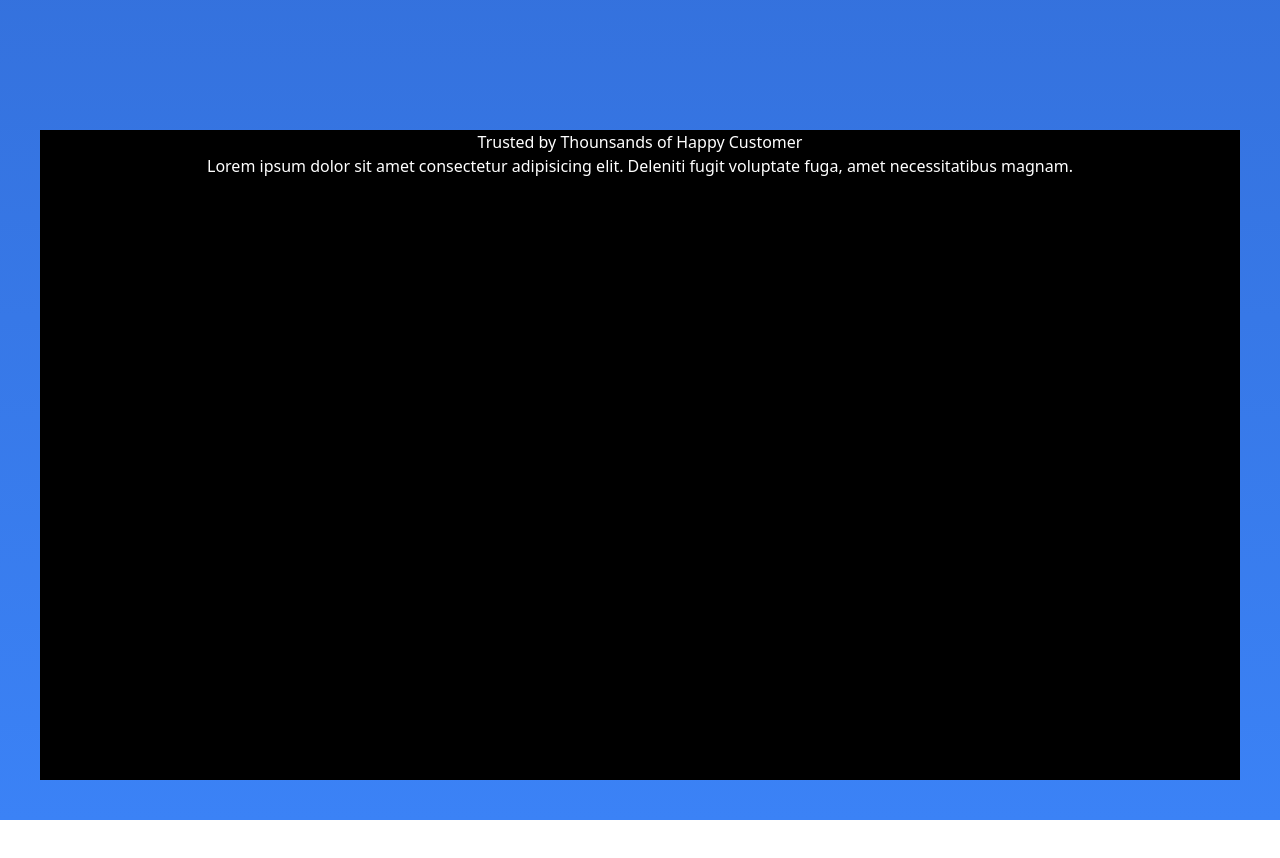
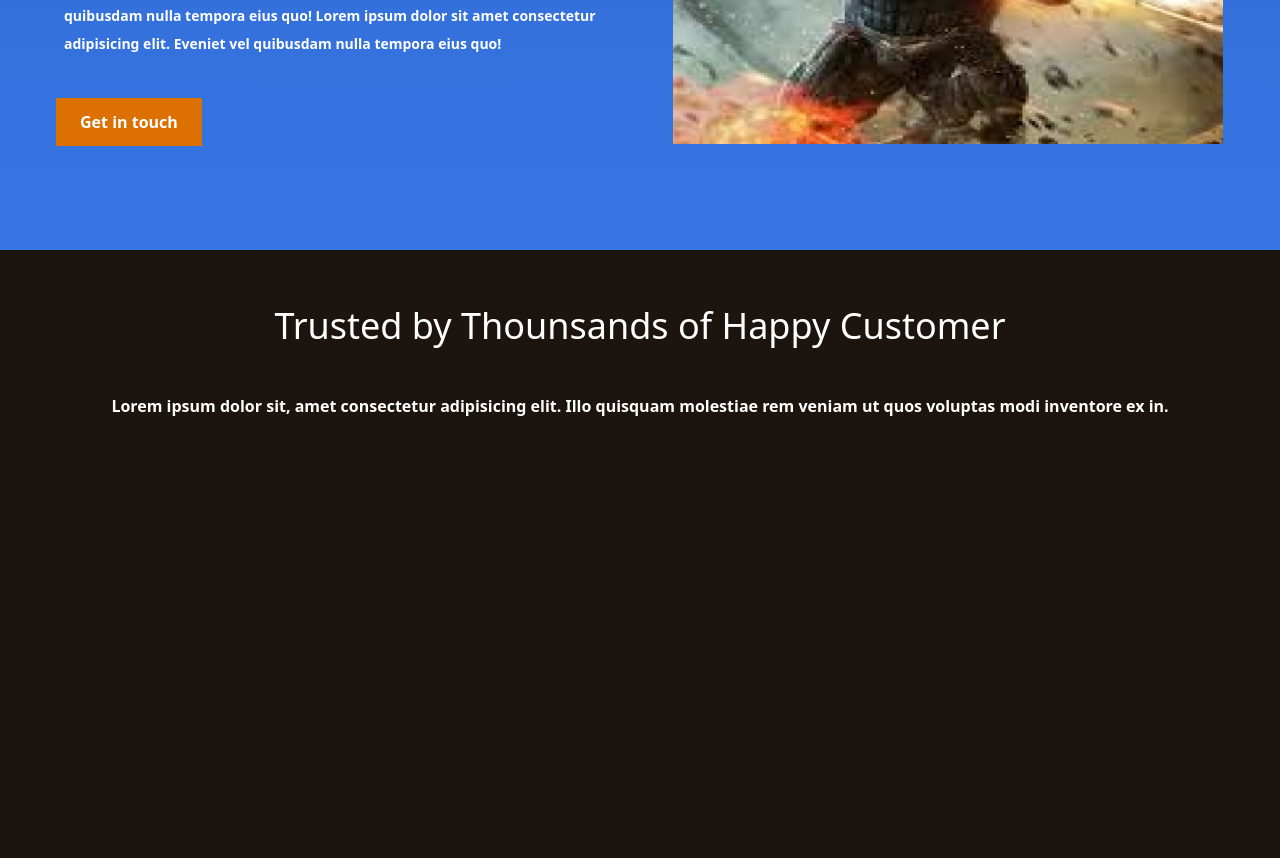
Before and after one commit to Kevin-ORojas/PageGaming, a React (Vite) app: page /portfolio in a window 1280 px wide. Shown: the part 2880-3738 px from the top of the page. Before the commit the page ends 3700 px from the top, so only its background shows below. Built offline with nearby package versions, Linux system fonts and the light colour scheme.

Commit message:
section en proceso

```diff
--- a/src/pages/Portfolio.jsx
+++ b/src/pages/Portfolio.jsx
@@ -35,7 +35,7 @@ const Portfolio = () => {
   }, [location.pathname]);
 
   return (
-    <main className="bg-gradient-to-b p-10 text-white from-blue-900  to-blue-500 min-h-screen">
+    <main className="bg-gradient-to-b  text-white from-blue-900  to-blue-500 min-h-screen">
       <div className="text-black font-bold text-sm mb-4 flex justify-center items-center h-[20vh] ">
         {breadcrumbs.length > 0 && (
           <>
@@ -56,7 +56,7 @@ const Portfolio = () => {
         </p>
       </div>
 
-      <div className="md:flex md:flex-row justify-around h-[350px]">
+      <div className="md:flex md:flex-row justify-around h-[350px] p-10">
         <div className="bg-barraloop flex md:w-[650px] md:h-[150px] rounded-md  flex-col md:flex-row justify-around">
           <div className="flex justify-center items-center relative p-4">
             <img src="./images/eclipse.png" alt="" />
@@ -103,7 +103,7 @@ const Portfolio = () => {
         </div>
       </div>
 
-      <article className="w-full md:h-auto mt-12">
+      <article className="w-full md:h-auto mt-12 p-10">
         <section className="grid md:grid-cols-2 md:justify-center md:items-center gap-4">
           <div>
             <img
@@ -144,7 +144,7 @@ const Portfolio = () => {
         </section>
       </article>
 
-      <article className="md:grid md:grid-cols-2 md:gap-8">
+      <article className="md:grid md:grid-cols-2 md:gap-8 p-10">
         <section className="flex flex-col  justify-center items-center text-xl font-bold py-4 ">
           <div className="p-4 text-white w-full flex flex-col justify-center items-center ">
             <h1 className="text-left py-4 md:text-3xl leading-8 p-2 ">
@@ -179,7 +179,7 @@ const Portfolio = () => {
         </section>
       </article>
 
-      <section className="w-full h-[650px] md:h-450px mt-20">
+      <section className="w-full h-[650px] md:h-450px mt-20 p-10">
         <article className="text-white md:grid  md:grid-cols-2 justify-center items-center gap-4">
           <div className="flex justify-between items-center ">
             <img
@@ -209,7 +209,7 @@ const Portfolio = () => {
         </article>
       </section>
 
-      <article className="md:grid md:grid-cols-2 md:gap-8  col-reverse">
+      <article className="md:grid md:grid-cols-2 md:gap-8  col-reverse p-10">
         <section className="flex flex-col  justify-center items-center text-xl font-bold py-4 ">
           <div className="p-4 text-white w-full flex flex-col justify-center items-center ">
             <h1 className="text-left py-4 md:text-3xl leading-8 p-2 ">
@@ -245,14 +245,19 @@ const Portfolio = () => {
         </section>
       </article>
 
-      <article className="w-full h-[650px] mt-20">
-        <section className="bg-black w-full h-[650px]">
-          <div className="text-center">
-            <h2>Trusted by Thounsands of Happy Customer</h2>
-            <p>Lorem ipsum dolor sit amet consectetur adipisicing elit. Deleniti fugit voluptate fuga, amet necessitatibus magnam.</p>
+      <section className="">
+        <article className="bg-cardcolor text-white w-full h-[650px]">
+
+          <div className="p-4 text-center">
+            <h2 className="mt-10 text-4xl">Trusted by Thounsands of Happy Customer</h2>
+            <h4 className="font-bold mt-12 ">
+              Lorem ipsum dolor sit, amet consectetur adipisicing elit. Illo
+              quisquam molestiae rem veniam ut quos voluptas modi inventore ex
+              in.
+            </h4>
           </div>
-        </section>
-      </article>
+        </article>
+      </section>
     </main>
   );
 };
```
